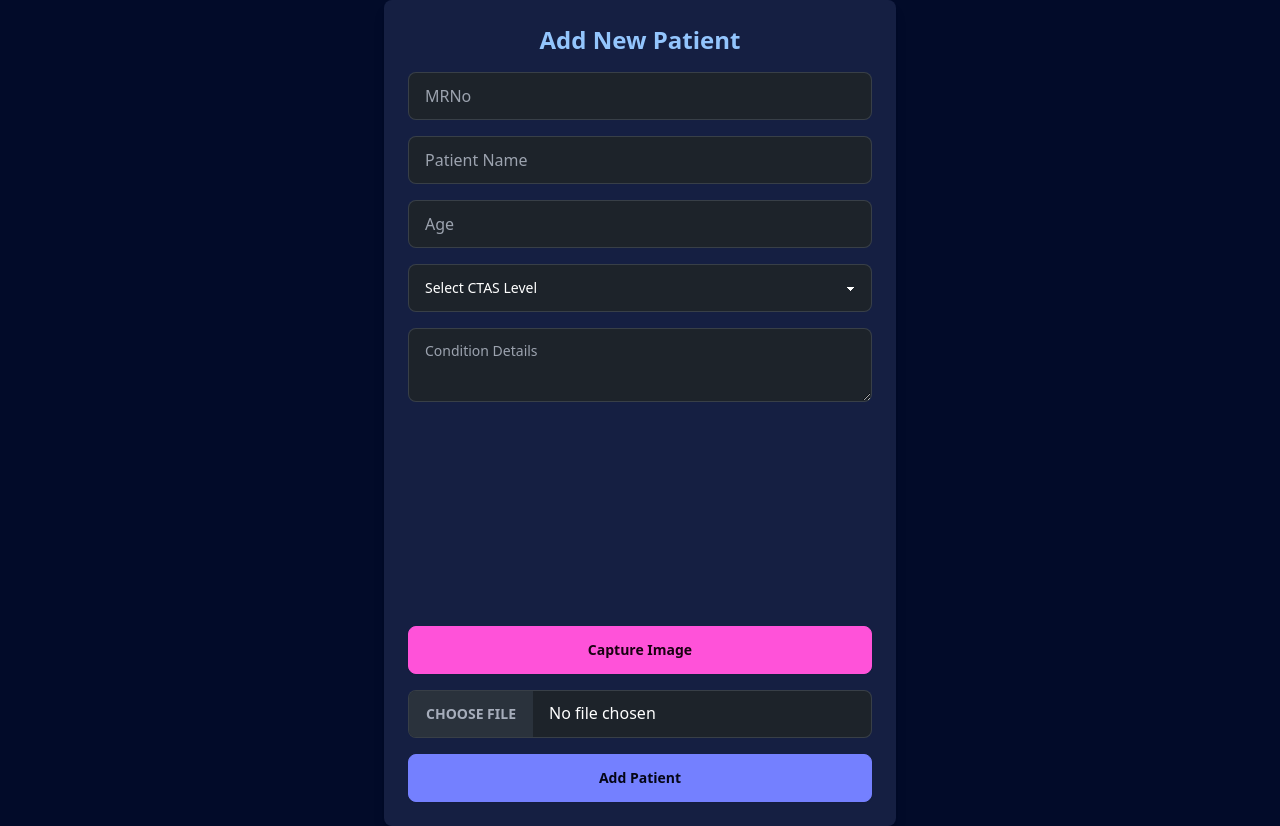
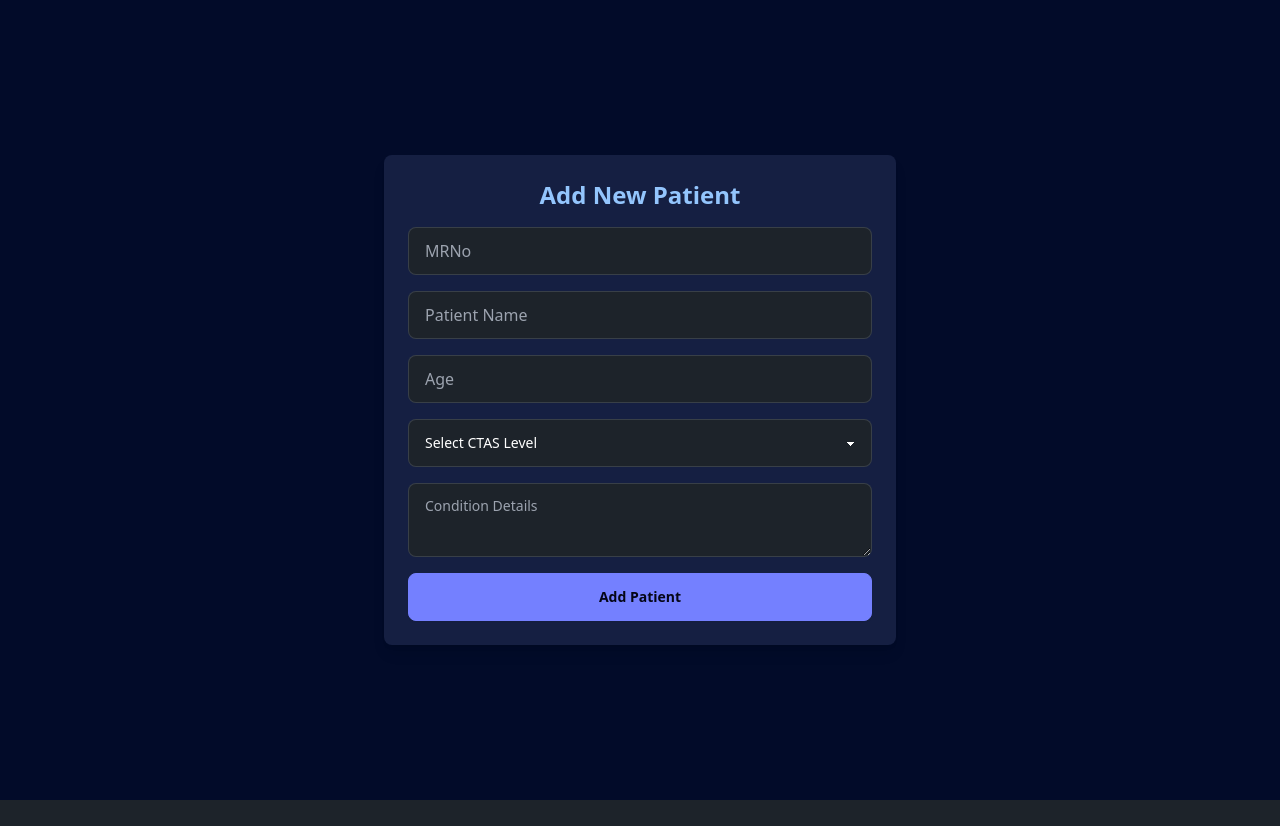
Before and after one commit to AbdelazizGedella/Bed_Management, a plain HTML site: page add_patient.html in a window 1280 px wide. After the commit the page ends 800 px from the top, so only its background shows below. Drawn offline with nearby package versions, Linux system fonts and the light colour scheme.

Commit message:
Update add_patient.html

```diff
--- a/add_patient.html
+++ b/add_patient.html
@@ -15,8 +15,7 @@
   <script src="https://www.gstatic.com/firebasejs/9.22.0/firebase-auth-compat.js"></script>
   <script src="https://www.gstatic.com/firebasejs/9.22.0/firebase-storage-compat.js"></script>
 
-  <!-- Tesseract.js for OCR -->
-  <script src="https://cdn.jsdelivr.net/npm/tesseract.js"></script>
+
 
   <script defer src="js/add_patient.js"></script>
 </head>
@@ -43,10 +42,6 @@
 
       <textarea id="patient-condition" placeholder="Condition Details" class="textarea textarea-bordered w-full" required></textarea>
 
-      <!-- Camera & Upload for OCR -->
-      <video id="camera" class="w-full h-48" autoplay></video>
-      <button type="button" id="capture" class="btn btn-secondary w-full">Capture Image</button>
-      <input type="file" id="upload" accept="image/*" class="file-input file-input-bordered w-full" />
 
       <button type="submit" class="btn btn-primary w-full">Add Patient</button>
     </form>
```
